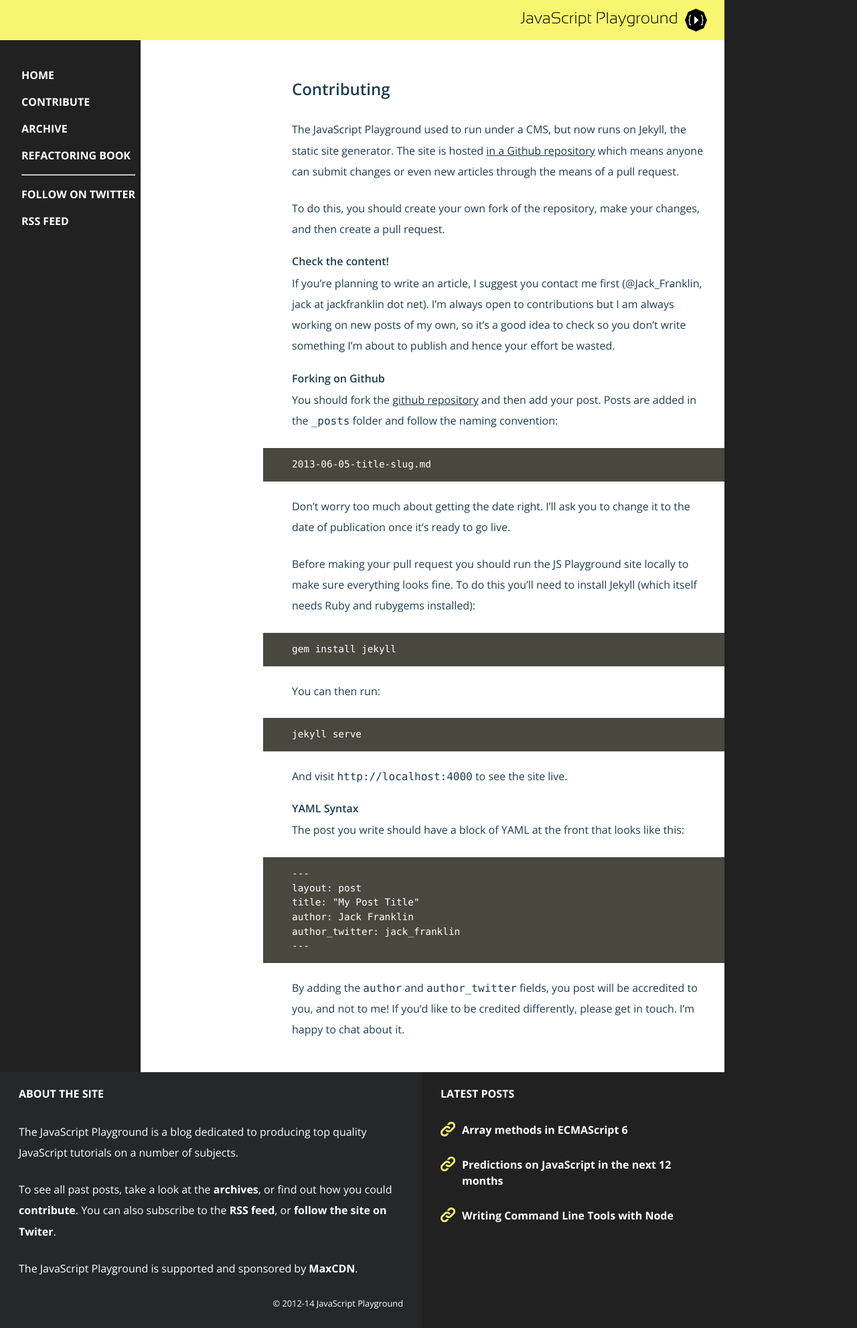
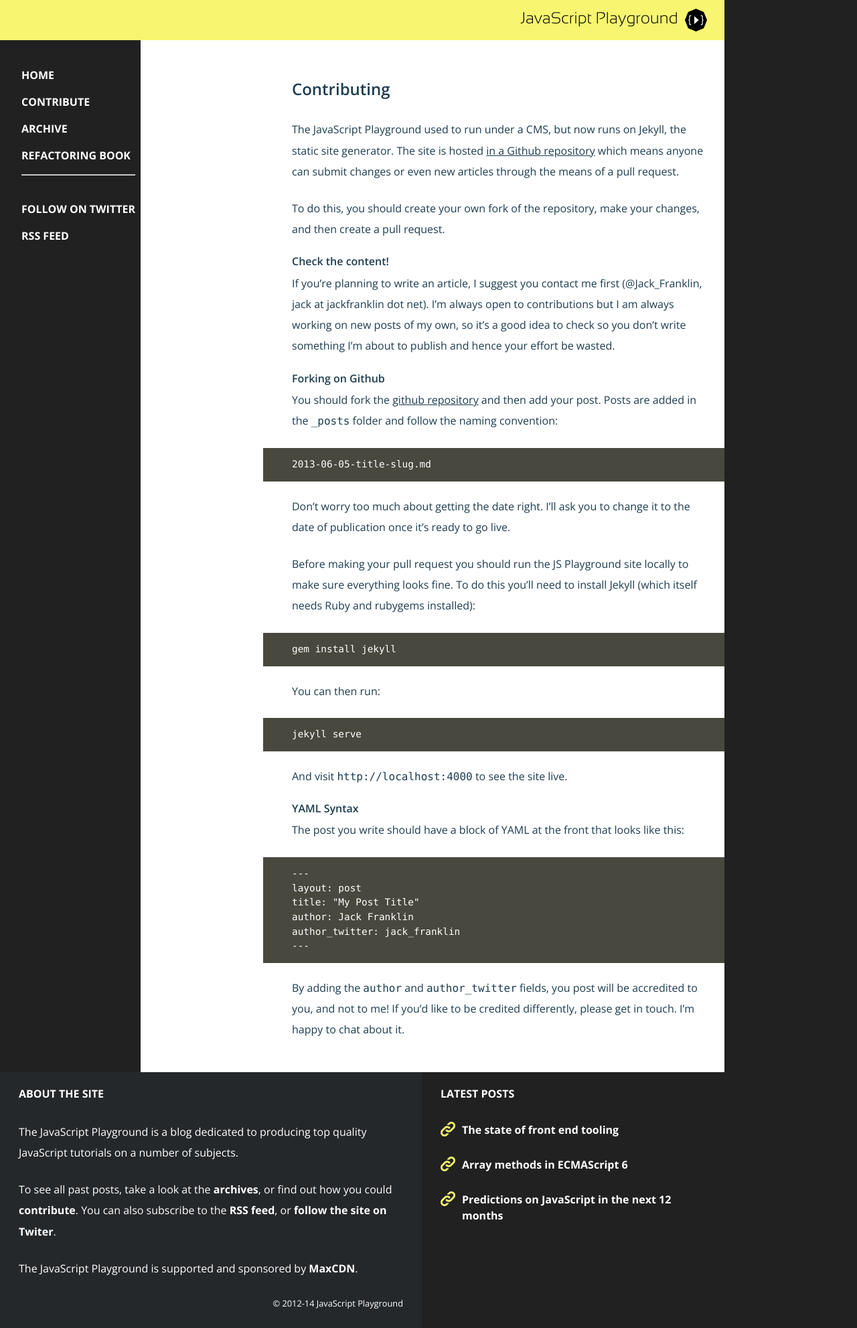
Before and after one commit to jackfranklin/javascriptplayground.com, a Jekyll site: the page built from contributing.md, in a window 1280 px wide. Shown: the whole page at 67% size. Built offline with Jekyll 4.4.1, drawn with Linux system fonts in a browser that asks for light colours; nearby versions of some CDN libraries; Markdown is read by kramdown in place of the engine named in the settings; a script that is not in the unit is left out; part of the change alters nothing that is shown.

Commit message:
State of JS tooling

```diff
--- a/_includes/postdetail.html
+++ b/_includes/postdetail.html
@@ -17,6 +17,8 @@
     {% endif %}
     {{ content }}
     {% unless is_page %}
+    <hr />
+
     <p>If you'd like to discuss this post further or ask any questions, please <a href="http://twitter.com/jack_franklin">tweet me</a>.</p>
 
     <p>Get $10 off the <a href="https://www.udemy.com/beginning-javascript/">Udemy JavaScript for Beginners course</a> with the code "<code>javascriptplayground</code>".</p>
--- /dev/null
+++ b/_posts/2015-10-12-state-of-frontend-tooling.md
@@ -0,0 +1,51 @@
+---
+layout: post
+title: The state of front end tooling
+intro: A post on my thoughts about the state of tooling in JavaScript
+---
+
+There's been a lot of posts written recently on the web about the state of tooling in front-end development and the opinion that many share that the environment has become overwhelming both for the beginner developer and the more experienced developer.
+
+At [Future of Web Apps 2015](https://futureofwebapps.com/london-2015/) I watched a really interesting talk from [Peter-Paul Koch](https://twitter.com/ppk) in which he argued that our tooling problem has become an epidemic; and that we should stop encouraging the creation of new tools and libraries. After my talk at FOWA, in which I demoed building applications using [jspm](http://jspm.io), [SystemJS](https://github.com/systemjs/systemjs) and [Babel](http://babeljs.io), I had an attendee question if the addition of jspm was warranted. It's a perfectly reasonable question and one that got me thinking.
+
+## Tools for tool's sake
+
+I explained to the attendee that I use jspm because it solves a problem that I don't want to have to deal with. In this case, jspm lets me install 3rd party modules from npm and GitHub without me having to deal with configuration or any form of additional build tool, and it also provides the bundling functionality when it comes to deploying my application. Yes, I pay the small overhead of adding another tool, but I can justify it.
+
+The problem and confusion comes from using tools just because they exist or because they're the "new shiny" toy that has come along. If you're adding a tool to your workflow just because someone on the internet said you should, you're going to hit difficulties. You need to strenuously vet tools before deciding that you're happy to have them as part of your set up. The way you would do this is by using a tool on a project ultimately, but not without doing some research first. Most projects will provide examples of using them and you should try to marry those up with your project. If you find yourself struggling to explain to a colleague why you think this tool will be a good addition, it's likely that it isn't. Don't force a tool upon an application that it's not suited for. This isn't just true for package managers like jspm, but frameworks, polyfills and any form of 3rd party item you might include.
+
+Additional criteria you might check to decide if a tool is right for you and your project might be:
+
+- is the project active? This does not mean "committed to in the last three / six months", but is there a community around it? An active Slack / IRC channel or some form of discussion? Are there many GitHub issues, and are new ones replied to relatively quickly?
+- do you know other developers using it? Being able to speak to someone who is heavily invested in a tool is a great way to get information quickly. Additionally, you'll have more luck bringing other developers into your project if you're picking tools more people are behind and using.
+- do resources exist to help you use it? Are there answers on Stack Overflow, tutorials on other blogs or conference talks you can use when you're first learning the tool?
+- is it well implemented? You don't have to learn the source code in depth, but there's other ways to judge this. Has the library been split up into multiple files, are there some tests? Are any pull requests carefully considered before being merged? Does the maintainer carefully tag releases and version their releases properly?
+- does the project's README provide a good starting point? It should explain the motivations behind the project, some examples of its use and links to thorough documentation, tutorials and more.
+
+You should also forget about trying to "keep up" with the web as more and more tools come along. Tim Kadlec talks about this in his blog post ["The Fallacy of Keeping Up"](http://timkadlec.com/2015/09/the-fallacy-of-keeping-up/), which I recommend reading. It's just not worth your time and effort to try every tool as they come out and chop and change. Recently someone asked me if they should leave Grunt to try something else like Gulp, and I asked them what problems they were having with Grunt. They weren't having any, but this person had been told by many that they should consider swapping over. Yes, it's true that if you're relying on a tool that's not been maintained for years you might consider moving over, but don't let that decision be a knee jerk reaction. We have a skewed view in this industry; an "unmaintained" project on GitHub is one that's not had a commit in three months. Think longer term, and don't be afraid to stick to the tools you trust. You should end up with a tried and trusted toolset that you rely on time after time. For me and the projects I work on that's jspm along with ESLint and a couple of others. For you it might be Grunt, JSHint and CoffeeScript. It doesn't matter, as long as you can justify each of them to me and spend the time to build up your knowledge and understanding of them.
+
+## Complexity is inevitable
+
+It's been said time and time again that our tooling setup has gotten incredibly complex, and that it's made the web much more daunting for new developers. There's definitely some truth to this - when most of us started writing JavaScript we created an HTML file, added a `<script src="app.js"></script>` and wrote our JavaScript in `app.js`. We would then open that file in our browser of choice and that was that. If you search for beginner tutorials today a large number of them will introduce you to npm, Sass or some other framework that sits atop the base layer of HTML, CSS and JavaScript (ES5, not ECMAScript 2015).
+
+For me, that is **still** the baseline and the one that we should adhere to when introducing new developers to the ecosystem. There's no doubt in my mind if I'd have had to install Node, run Babel, or set up any other tool, I would probably have given up. I can remember struggling to install Ruby on my machine, something that today I take for granted. We all started from somewhere, and for new developers that somewhere should be an HTML file loaded into a modern browser with one JavaScript file. As that person grows in confidence and knowledge we can begin to layer these tools on top. Additionally, that person's new found knowledge will enable them to start being able to accurately judge if a particular tool is of interest to them and applicable to their project. Beginners don't know if a particular tool will suit their project, or if that tool is going to be one they can rely on. Being able to make that call is something that comes with experience, and we shouldn't force tools onto people until they're in a position to make the call themselves if it's a good decision or not.
+
+As we move more and more functionality to the client, part of the trade off is that we end up with a more complicated tooling set up. If you ever work on a server side language you'll meet a bunch of tools that have grown out of the requirement to tackle the requirements of authoring and working with a large application. Traditionally in the past we've never had to deal with that, and hence there's never been much of a need for a complicated tool chain. Now we're building full, stateful applications in the client, it's inevitable that we'll need some extra tooling to help us, and we shouldn't be afraid of that.
+
+## The wrong type of tools
+
+I don't think that we're creating too many tools - not only is it great to have a variety, it also encourages competition and improvement. ReactJS is a great example of this; since its introduction and adoption other frameworks like EmberJS have embraced React's virtual DOM model, and others will follow suit too.
+
+What's more interesting to me is the type of tools we're creating. I'm a big believer of the Unix philosophy: each tool should do one thing, and do it well. This is definitely something we can take into our approach with web development tools. Every individual tool that you add to your project should be able to have its functionality summed up succinctly. We shouldn't look to use or to create tools that attempt to do everything. This is partly the reason ReactJS has been adopted so quickly - its surface area is very small, and the functionality it provides is well defined. This is partly the reason I've stopped using task runners like Gulp or Grunt, and instead prefer to install many smaller modules that each provide a small piece of the puzzle. Of course, I could use Gulp given that all its functionality comes from plugins, but I don't need that additional complexity. You might, and if you do, that's great. I'm not saying there's anything wrong with Gulp, larger frameworks like Angular, or tools that provide a range of features. As we go forwards though we should make a concerted effort to build tools with smaller surface areas. The benefits of this are huge:
+
+- tools with smaller surface areas are much easier to pick up, and much easier to master
+- using a variety of smaller tools means you can swap one out for another with less effort if you find a better option
+- it's easier for people to create but more importantly maintain smaller tools
+- it's much easier to experiment with a smaller tool - you don't have to rewrite huge parts of your application. This makes it easier to gauge quickly if a tool is right for you or not
+- small tools can be composed together to create a larger system. Smaller tools are interopable by default, there is no larger ecosystem defining an API that everything must adhere to. Let each tool do its job, and compose them together to achieve the desired result.
+
+## Conclusion
+
+I hope that this article provides some food for thought, and I'd really love to hear what you think. Please feel free to [drop me a tweet](http://twitter.com/Jack_Franklin), I'd really like to discuss the issues of tooling and what we can do going forward to ensure we head in the right direction.
+
+Thanks to Alex Young, Shane Hudson, Adam Onishi, Ruth John and Peter Müller for their review of this blog post.
--- a/css/styles.css
+++ b/css/styles.css
@@ -439,3 +439,7 @@ a:link.buynow {
   font-style: italic;
   font-weight: bold;
 }
+
+hr {
+  margin-bottom: 30px;
+}
```
